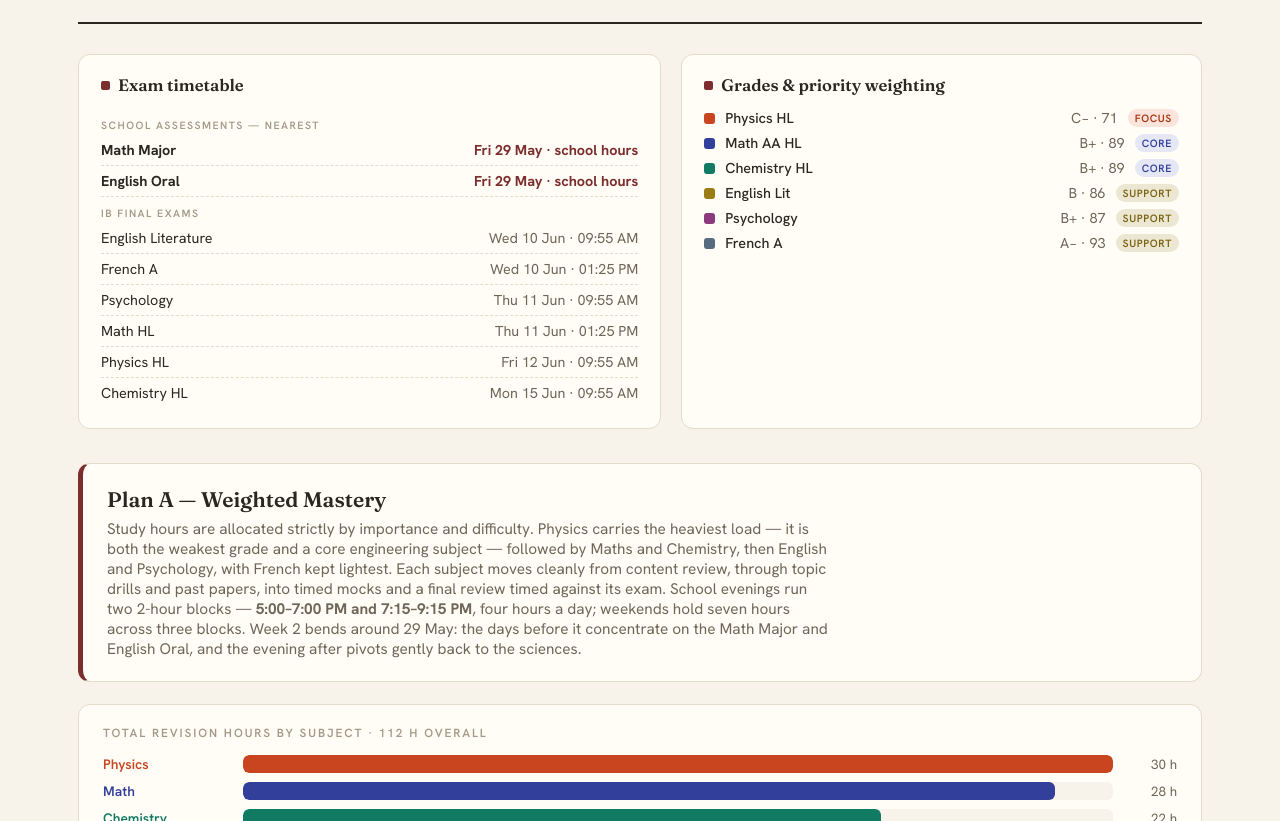
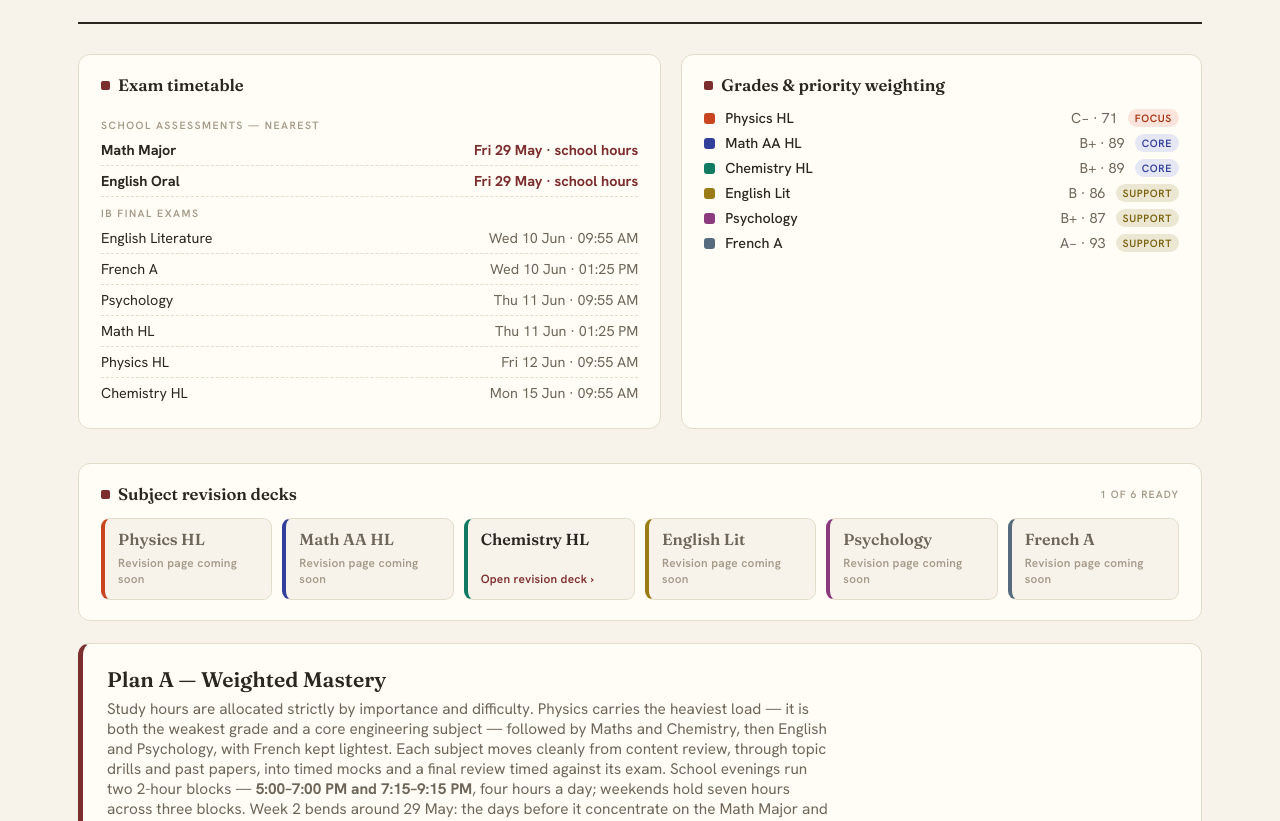
Before and after one commit to rachedmaalej/yasmine-revision-plan, a plain HTML site: page index.html in a window 1280 px wide. Shown: the part 279-1100 px from the top of the page. Drawn offline with Linux system fonts and the light colour scheme.

Commit message:
Implement subject revision decks layout
Added a new section for subject revision decks with styles and layout.

```diff
--- a/index.html
+++ b/index.html
@@ -62,6 +62,24 @@
   .t-focus{background:#fbe4dc;color:#a8330f;}
   .t-core{background:#e5e7f5;color:#33409b;}
   .t-second{background:#ece7d3;color:#7a6310;}
+
+  /* subject revision decks */
+  .decks-panel{margin-bottom:22px;}
+  .decks-panel h2 .h2note{font-family:'Hanken Grotesk',sans-serif;font-weight:600;font-size:.66rem;letter-spacing:.1em;text-transform:uppercase;color:var(--faint);margin-left:auto;}
+  .decks{display:grid;gap:10px;grid-template-columns:repeat(2,1fr);}
+  @media(min-width:580px){.decks{grid-template-columns:repeat(3,1fr);}}
+  @media(min-width:920px){.decks{grid-template-columns:repeat(6,1fr);}}
+  .deck{display:flex;flex-direction:column;gap:6px;background:var(--paper);border:1.5px solid var(--line);border-left:4px solid var(--dc);border-radius:9px;padding:12px 13px;text-decoration:none;color:inherit;min-height:74px;}
+  .deck .dname{font-family:'Fraunces',serif;font-weight:600;font-size:1rem;line-height:1.12;}
+  .deck .dstatus{font-size:.74rem;font-weight:600;letter-spacing:.02em;margin-top:auto;}
+  a.deck{transition:border-color .15s ease,background .15s ease;}
+  a.deck .dname{color:var(--ink);}
+  a.deck .dstatus{color:var(--accent);}
+  a.deck:hover{border-color:var(--dc);background:var(--card);}
+  a.deck:focus-visible{outline:2px solid var(--dc);outline-offset:2px;}
+  .deck.soon{cursor:default;}
+  .deck.soon .dname{color:var(--soft);}
+  .deck.soon .dstatus{color:var(--faint);}
 
   /* strategy */
   .strategy{background:var(--card);border:1.5px solid var(--line);border-left:5px solid var(--accent);border-radius:12px;padding:22px 24px;margin-bottom:22px;}
@@ -162,6 +180,36 @@
         <div class="grade"><span class="gdot" style="background:var(--eng)"></span><span class="gname">English Lit</span><span class="gscore">B · 86</span><span class="gtag t-second">Support</span></div>
         <div class="grade"><span class="gdot" style="background:var(--psy)"></span><span class="gname">Psychology</span><span class="gscore">B+ · 87</span><span class="gtag t-second">Support</span></div>
         <div class="grade"><span class="gdot" style="background:var(--fre)"></span><span class="gname">French A</span><span class="gscore">A− · 93</span><span class="gtag t-second">Support</span></div>
+      </div>
+    </div>
+  </div>
+
+  <div class="panel decks-panel">
+    <h2>Subject revision decks <span class="h2note">1 of 6 ready</span></h2>
+    <div class="decks">
+      <div class="deck soon" style="--dc:var(--phy)">
+        <span class="dname">Physics HL</span>
+        <span class="dstatus">Revision page coming soon</span>
+      </div>
+      <div class="deck soon" style="--dc:var(--mat)">
+        <span class="dname">Math AA HL</span>
+        <span class="dstatus">Revision page coming soon</span>
+      </div>
+      <a class="deck" href="chemistry.html" style="--dc:var(--che)">
+        <span class="dname">Chemistry HL</span>
+        <span class="dstatus">Open revision deck ›</span>
+      </a>
+      <div class="deck soon" style="--dc:var(--eng)">
+        <span class="dname">English Lit</span>
+        <span class="dstatus">Revision page coming soon</span>
+      </div>
+      <div class="deck soon" style="--dc:var(--psy)">
+        <span class="dname">Psychology</span>
+        <span class="dstatus">Revision page coming soon</span>
+      </div>
+      <div class="deck soon" style="--dc:var(--fre)">
+        <span class="dname">French A</span>
+        <span class="dstatus">Revision page coming soon</span>
       </div>
     </div>
   </div>
```
